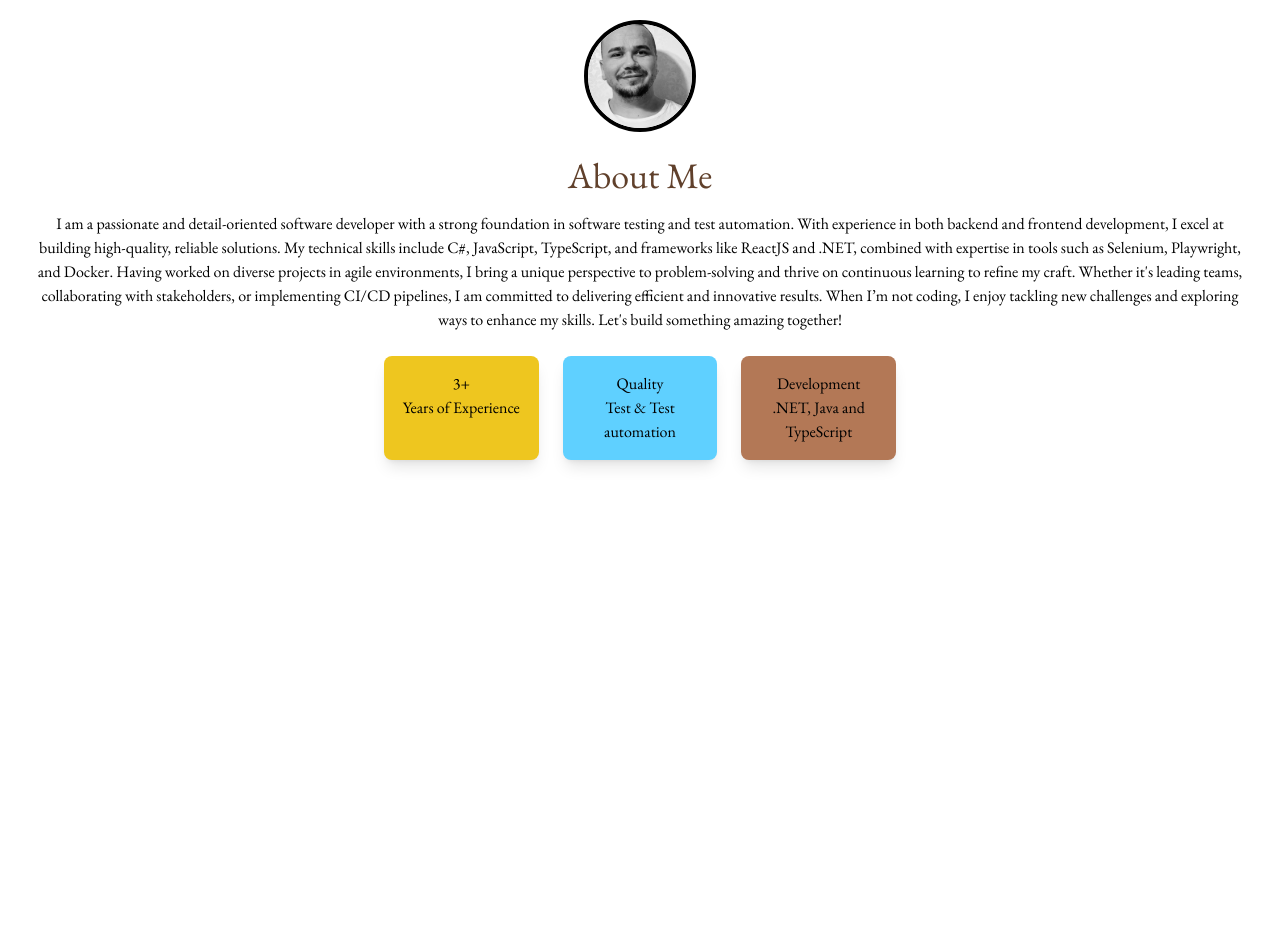
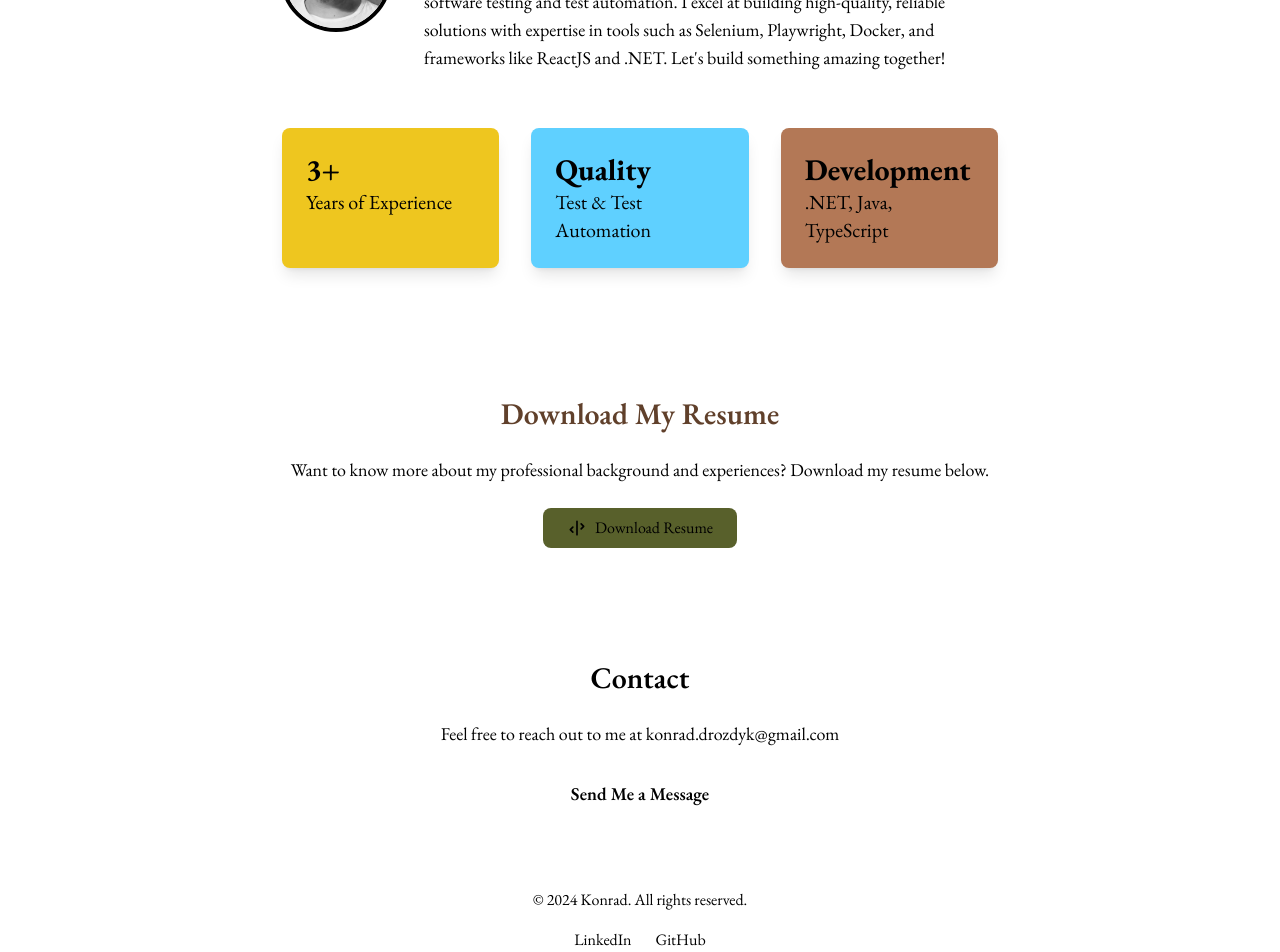
Before and after one commit to konraddrozdyk/react-portfolio, a React (Vite) app: page / in a window 1280 px wide. Shown: the part 960-1912 px from the top of the page. Built offline with nearby package versions, Linux system fonts and the light colour scheme.

Commit message:
Style changes

```diff
--- a/src/components/AboutMe.tsx
+++ b/src/components/AboutMe.tsx
@@ -25,65 +25,44 @@ const AboutMe: React.FC = () => {
   // ];
 
   return (
-    <section id="about" className="flex flex-col">
-      <div className="flex justify-center items-center p-8 w-7/10 h-screen flex-col">
+    <section
+      id="about"
+      className="flex flex-col items-center py-16 px-4 bg-gray-50"
+    >
+      <div className="flex flex-col md:flex-row justify-center items-center gap-8 max-w-5xl mx-auto">
+        <div className="flex justify-center items-center w-28 h-28 mb-6">
           <img
             src="images/face.JPG"
             alt="Your Name"
             className="rounded-full w-28 h-28 object-cover border-4 mb-6"
           />
-        <h2 className="mb-4 text-4xl text-quincy">About Me</h2>
-        <p className="text-center mb-6">
-          I am a passionate and detail-oriented software developer with a strong
-          foundation in software testing and test automation. With experience in
-          both backend and frontend development, I excel at building
-          high-quality, reliable solutions. My technical skills include C#,
-          JavaScript, TypeScript, and frameworks like ReactJS and .NET, combined
-          with expertise in tools such as Selenium, Playwright, and Docker.
-          Having worked on diverse projects in agile environments, I bring a
-          unique perspective to problem-solving and thrive on continuous
-          learning to refine my craft. Whether it's leading teams, collaborating
-          with stakeholders, or implementing CI/CD pipelines, I am committed to
-          delivering efficient and innovative results. When I’m not coding, I
-          enjoy tackling new challenges and exploring ways to enhance my skills.
-          Let's build something amazing together!
+        </div>
+        <div className="text-center md:text-left max-w-xl">
+          <h2 className="text-4xl font-semibold text-quincy mb-4">About Me</h2>
+          <p className="text-lg text-gray-700 mb-6">
+            I am a passionate and detail-oriented software developer with a
+            strong foundation in software testing and test automation. I excel
+            at building high-quality, reliable solutions with expertise in tools
+            such as Selenium, Playwright, Docker, and frameworks like ReactJS
+            and .NET. Let's build something amazing together!
           </p>
-        <div className="flex justify-between w-full max-w-lg gap-6">
-          <div className="text-center flex-1 p-4 rounded-lg shadow-lg bg-warmyellow">
-            <h3>3+</h3>
-            <p>Years of Experience</p>
-          </div>
-          <div className="text-center flex-1 p-4 rounded-lg shadow-lg bg-seablue">
-            <h3>Quality</h3>
-            <p>Test & Test automation</p>
-          </div>
-          <div className="text-center flex-1 p-4 rounded-lg shadow-lg bg-santafe">
-            <h3>Development</h3>
-            <p>.NET, Java and TypeScript</p>
-          </div>
         </div>
       </div>
 
-      {/* <div className="flex justify-center items-center p-8 w-7/10 h-screen">
-        <div className="flex flex-col items-center w-full">
-          <div className="flex space-x-4 mb-6">
-            {tabs.map((tab) => (
-              <button
-                key={tab.id}
-                onClick={() => setActiveTab(tab.id)}
-                className={`px-6 py-2 rounded-lg transition-all ${
-                  activeTab === tab.id ? "border-2" : "border-2"
-                }`}
-              >
-                {tab.label}
-              </button>
-            ))}
+      <div className="flex justify-center gap-8 mt-8 flex-wrap">
+        <div className="flex-1 p-6 rounded-lg shadow-lg bg-warmyellow transform transition-all hover:scale-105 hover:bg-yellow-400">
+          <h3 className="text-3xl font-bold">3+</h3>
+          <p className="text-xl">Years of Experience</p>
         </div>
-          <div className="rounded-lg shadow-lg p-6 w-full max-w-xl">
-            {tabs.find((tab) => tab.id === activeTab)?.content}
+        <div className="flex-1 p-6 rounded-lg shadow-lg bg-seablue transform transition-all hover:scale-105 hover:bg-blue-400">
+          <h3 className="text-3xl font-bold">Quality</h3>
+          <p className="text-xl">Test & Test Automation</p>
+        </div>
+        <div className="flex-1 p-6 rounded-lg shadow-lg bg-santafe transform transition-all hover:scale-105 hover:bg-red-400">
+          <h3 className="text-3xl font-bold">Development</h3>
+          <p className="text-xl">.NET, Java, TypeScript</p>
         </div>
       </div>
-      </div> */}
     </section>
   );
 };
--- a/src/components/Contact.tsx
+++ b/src/components/Contact.tsx
@@ -1,14 +1,19 @@
 const Contact = () => (
-  <section id="contact" className="py-12 px-6 bg-transparent">
+  <section id="contact" className="py-12 px-6 bg-gray-100">
     <div className="container mx-auto text-center">
       <h2 className="text-3xl font-semibold mb-6">Contact</h2>
-      <p className="text-lg text-gray-700">
+      <p className="text-lg text-gray-700 mb-6">
         Feel free to reach out to me at{" "}
         <a href="mailto:konrad.drozdyk@gmail.com" className="text-blue-400">
           konrad.drozdyk@gmail.com
         </a>
-        .
       </p>
+      <a
+        href="mailto:konrad.drozdyk@gmail.com"
+        className="inline-block py-2 px-6 bg-blue-400 text-white rounded-full text-lg font-semibold transform transition-all hover:scale-105 hover:bg-blue-500"
+      >
+        Send Me a Message
+      </a>
     </div>
   </section>
 );
--- a/src/components/Footer.tsx
+++ b/src/components/Footer.tsx
@@ -1,17 +1,17 @@
 const Footer = () => (
-  <footer className="bg-transparent text-white p-4">
+  <footer className="bg-transparent text-white py-6">
     <div className="container mx-auto text-center">
-      <p>&copy; 2024 Konrad . All rights reserved.</p>
-      <div className="flex justify-center space-x-4">
+      <p className="mb-4">&copy; 2024 Konrad. All rights reserved.</p>
+      <div className="flex justify-center space-x-6">
         <a
           href="https://linkedin.com"
-          className="text-blue-400 hover:text-blue-600"
+          className="text-blue-400 hover:text-blue-600 transition-all"
         >
           LinkedIn
         </a>
         <a
           href="https://github.com"
-          className="text-blue-400 hover:text-blue-600"
+          className="text-blue-400 hover:text-blue-600 transition-all"
         >
           GitHub
         </a>
--- a/src/components/Resume.tsx
+++ b/src/components/Resume.tsx
@@ -1,15 +1,36 @@
 const Resume: React.FC = () => (
   <section
     id="resume"
-    className="py-12 px-6 h-screen flex flex-col justify-center items-center"
+    className="py-16 px-6 bg-gray-100 flex flex-col justify-center items-center"
   >
     <div className="container mx-auto text-center">
-      <h2 className="text-3xl mb-6">Download My Resume</h2>
+      <h2 className="text-3xl font-semibold text-quincy mb-6">
+        Download My Resume
+      </h2>
+      <p className="text-lg text-gray-700 mb-6">
+        Want to know more about my professional background and experiences?
+        Download my resume below.
+      </p>
       <a
         href="./assets/KonradDrozdyk.pdf"
         download="KonradDrozdyk_Resume.pdf"
-        className="py-2 px-6 rounded bg-costa text-white hover:bg-seablue"
+        className="inline-flex items-center py-2 px-6 rounded-lg bg-costa text-white transform transition-all hover:bg-seablue hover:scale-105"
       >
+        <svg
+          xmlns="http://www.w3.org/2000/svg"
+          className="h-5 w-5 mr-2"
+          fill="none"
+          stroke="currentColor"
+          viewBox="0 0 24 24"
+          aria-hidden="true"
+        >
+          <path
+            stroke-linecap="round"
+            stroke-linejoin="round"
+            stroke-width="2"
+            d="M17 7l3 3-3 3M7 17l-3-3 3-3M12 4v16"
+          />
+        </svg>
         Download Resume
       </a>
     </div>
```
Lines whose indentation alone changed are shown as unchanged.
